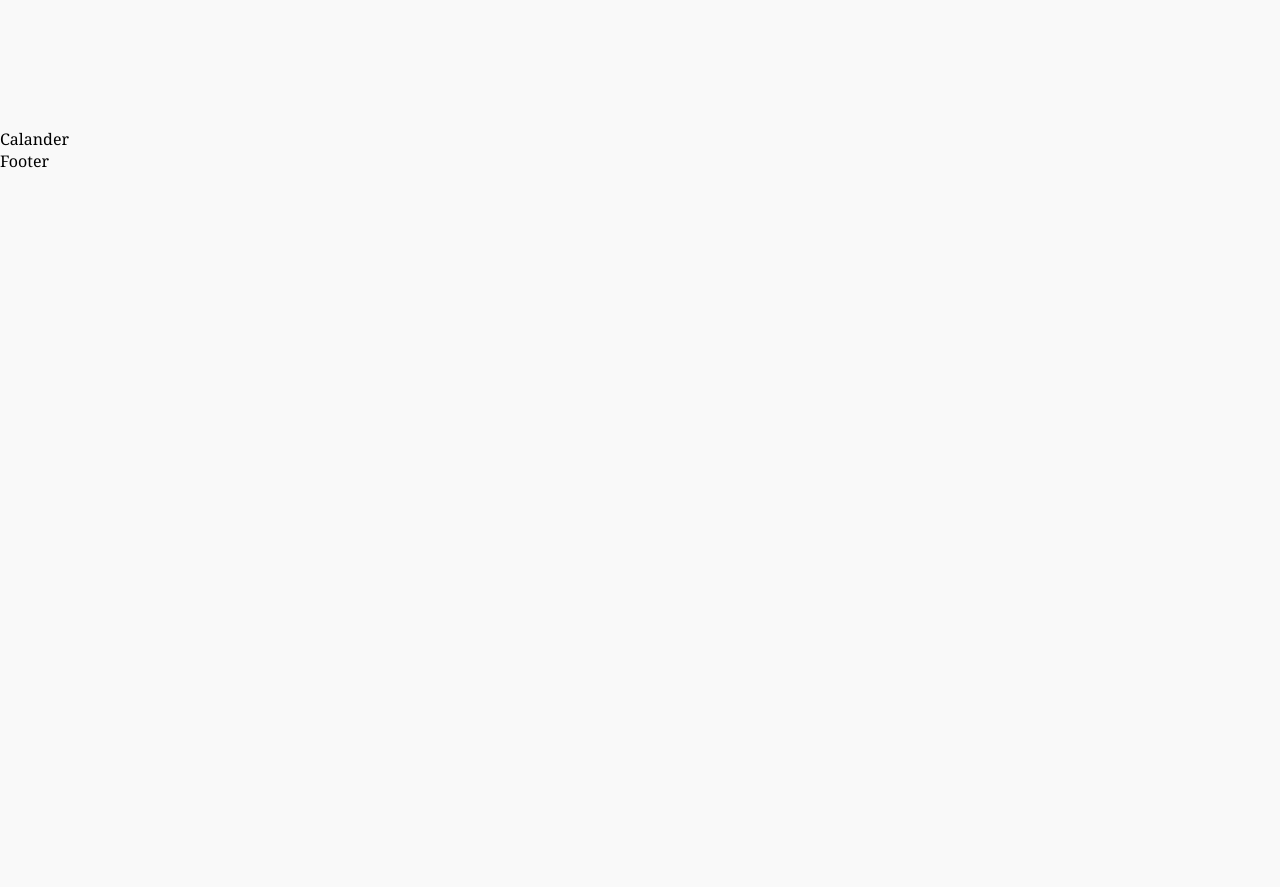
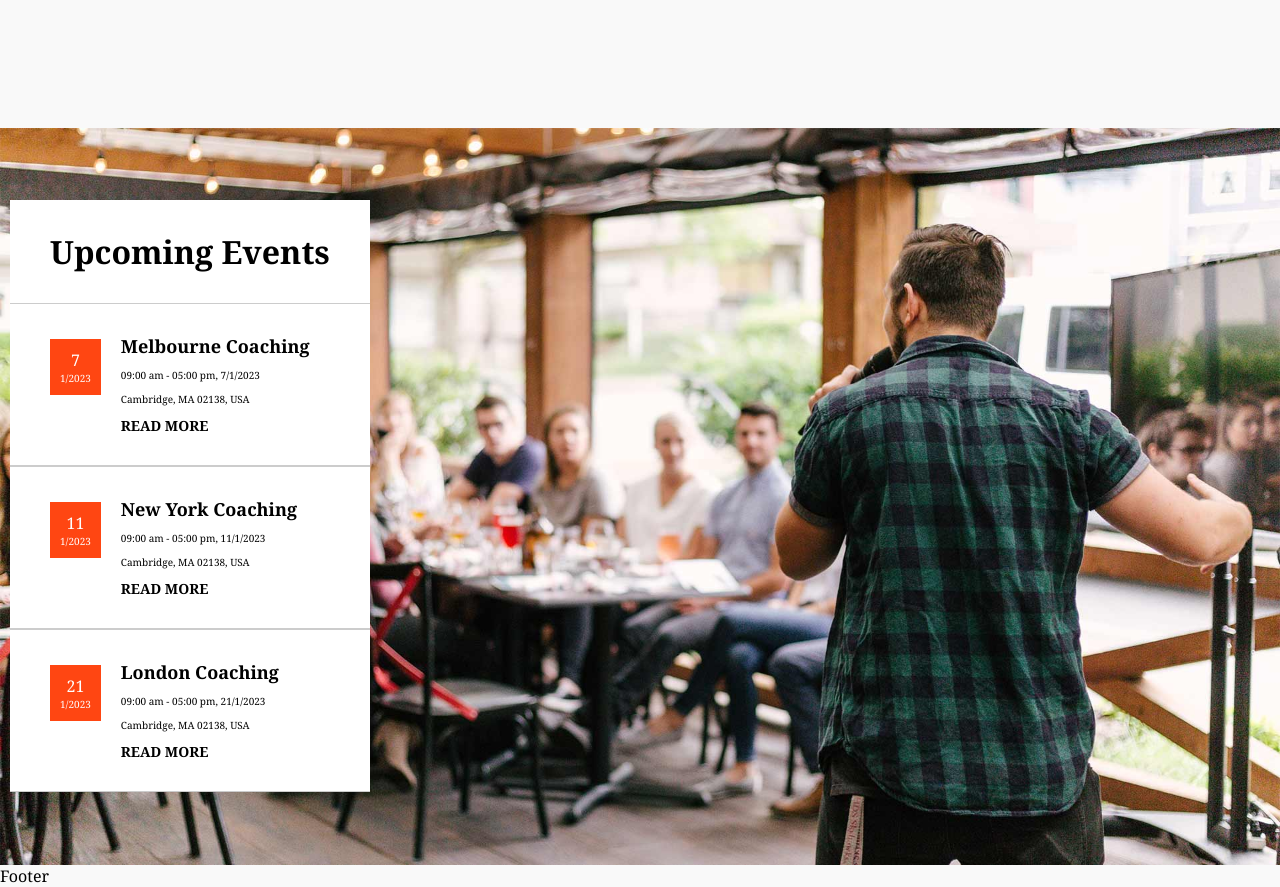
Before and after one commit to AnatoliyZakhryapin/proj-html-vuejs, a Vue app: page / in a window 1280 px wide. Shown: the part 2143-3030 px from the top of the page. Before the commit the page ends 2315 px from the top, so only its background shows below. Built offline with nearby package versions, Linux system fonts and the light colour scheme.

Commit message:
ADD SectionEventsCalender

```diff
--- a/src/components/SectionEventsCalender.vue
+++ b/src/components/SectionEventsCalender.vue
@@ -1,20 +1,110 @@
 <script>
+import EventsCalender from './EventsCalender.vue';
     export default {
         data() {
             return {
-
+                eventsImg: [
+                    {
+                        src: "/img/h1-img-09.jpg"
+                    },
+                    {
+                        src: "/img/h1-img-08.jpg"
+                    },
+                    {
+                        src: "/img/h1-img-07.jpg"
+                    }
+                ],
+                currentIndex: 0,
+                idAutoPlay: null,
+                calenderdb: [
+                    {
+                        nameEvent: "Melbourne Coaching",
+                        timeStart: "09:00 am",
+                        timeFine: "05:00 pm",
+                        date: "01/07/2023",
+                        place: "Cambridge, MA 02138, USA"
+                    },
+                    {
+                        nameEvent: "New York Coaching",
+                        timeStart: "09:00 am",
+                        timeFine: "05:00 pm",
+                        date: "01/11/2023",
+                        place: "Cambridge, MA 02138, USA"
+                    },
+                    {
+                        nameEvent: "London Coaching",
+                        timeStart: "09:00 am",
+                        timeFine: "05:00 pm",
+                        date: "01/21/2023",
+                        place: "Cambridge, MA 02138, USA"
+                    }
+                ]
             }
-        }
+        },
+        components: {
+            EventsCalender,
+        },
+        methods: {
+            slideChanger() {
+                let id = setInterval(() => {
+                            if(this.currentIndex === this.eventsImg.length-1){
+                            this.currentIndex = 0 ;
+                            } else {
+                                this.currentIndex++;
+                            }
+                        }, 3000)
+               return this.idAutoPlay = id
+            },
+            clearInterval() {
+                clearInterval(this.idAutoPlay)
+            }
+        },
     }
 </script>
 
 <template>
-    <div>
-        Calander
-    </div>
+    <section class="events-calander"
+        @mouseenter="slideChanger()"
+        @mouseleave="clearInterval()"
+    >
+        <div class="events-images">
+            <figure>
+                <img :src="eventsImg[currentIndex].src"
+                >
+            </figure>
+        </div>
+        <div class="events">
+                <div class="container-lg">
+                    <div class="row">
+                        <div class="col">
+                            <div class="calender-box">
+                                <EventsCalender :calender="calenderdb"/>
+                            </div>
+                        </div>
+                    </div>
+                </div>
+            </div>
+    </section>
+
 </template>
 
 <style lang="scss" lscoped>
     @use './style/partial/varibils' as*;
     @use './style/partial/mixins' as*;
+
+    .events-calander{
+        position: relative;
+        display: flex;
+    }
+    .events {
+        position: absolute;
+        height: 100%;
+        width: 100%;
+        display: flex;
+        .container-lg {
+            flex-grow: 1;
+            display: flex;
+            align-items: center;
+        }
+    }
 </style>
```
